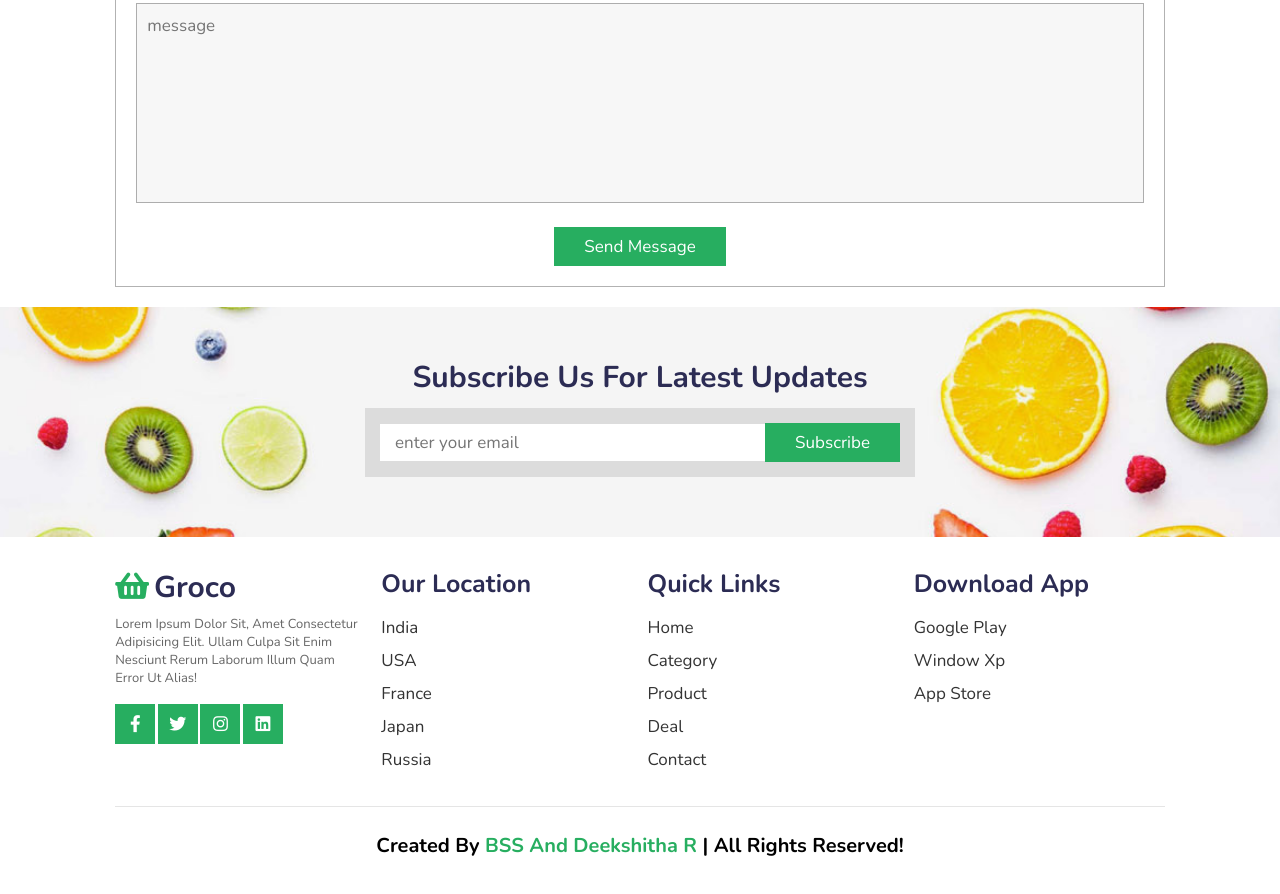
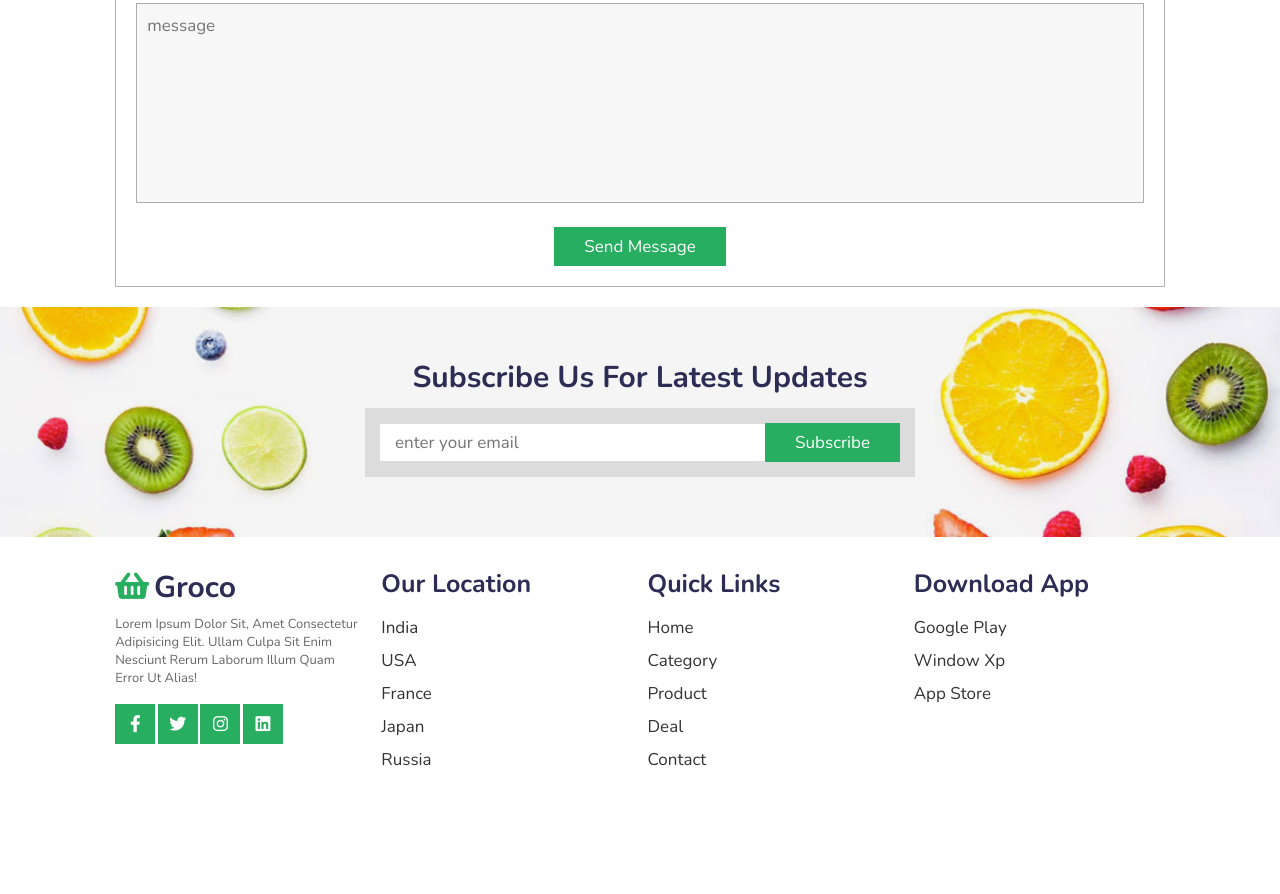
Before and after one commit to ssb03/ssb03, a plain HTML site: page mre.html in a window 1280 px wide. Shown: the part 2301-3195 px from the top of the page. After the commit the page ends 3117 px from the top, so only its background shows below. Drawn offline with nearby package versions, Linux system fonts and the light colour scheme; files whose address does not match are found by name.

Commit message:
Update mre.html

```diff
--- a/mre.html
+++ b/mre.html
@@ -319,7 +319,7 @@
 
     </div>
 
-    <h1 class="credit"> created by <span> BSS and Deekshitha R </span> | All rights reserved! </h1>
+     <!-- <h1 class="credit"> created by <span> BSS and Deekshitha R </span> | All rights reserved! </h1> -->
 
 </section>
 
```
